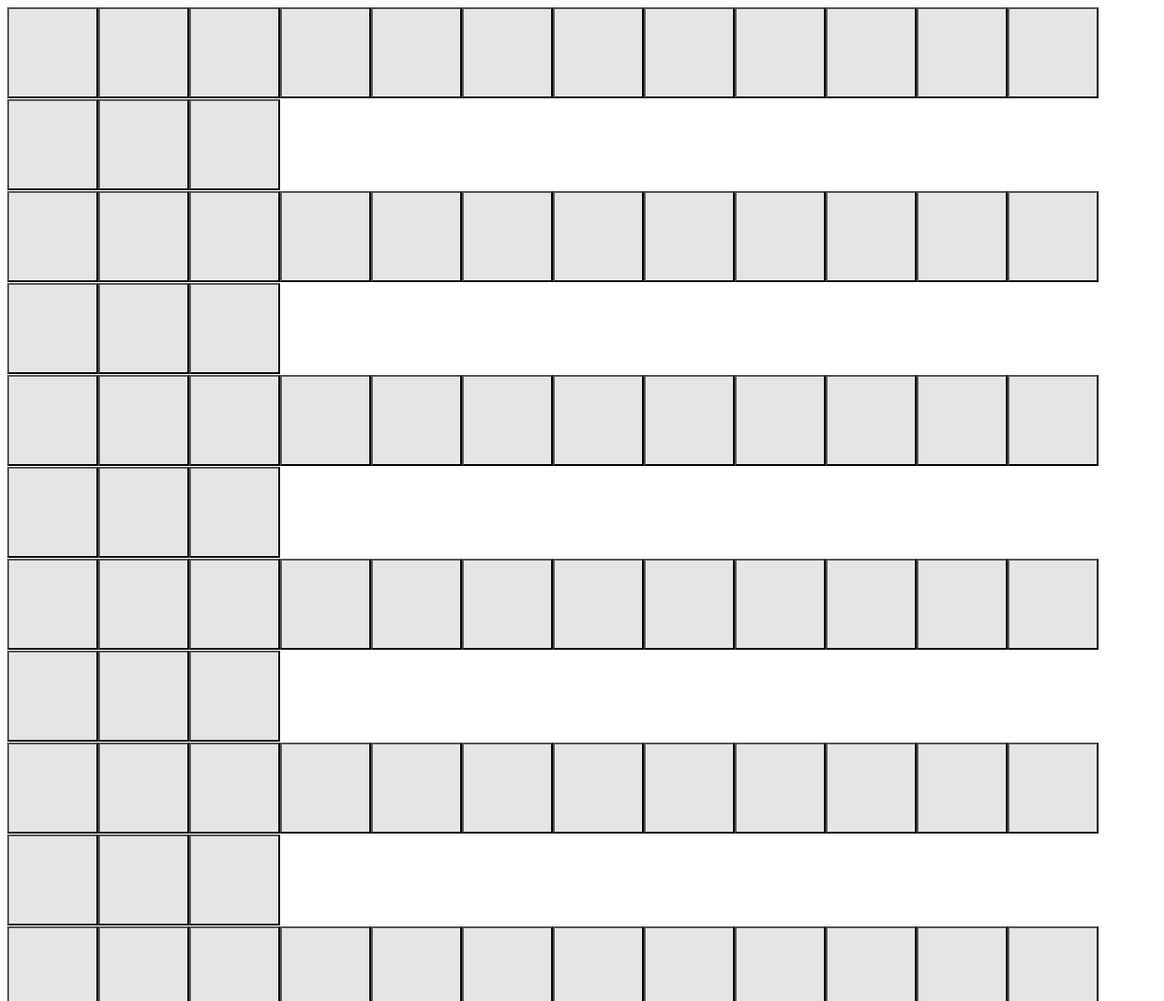
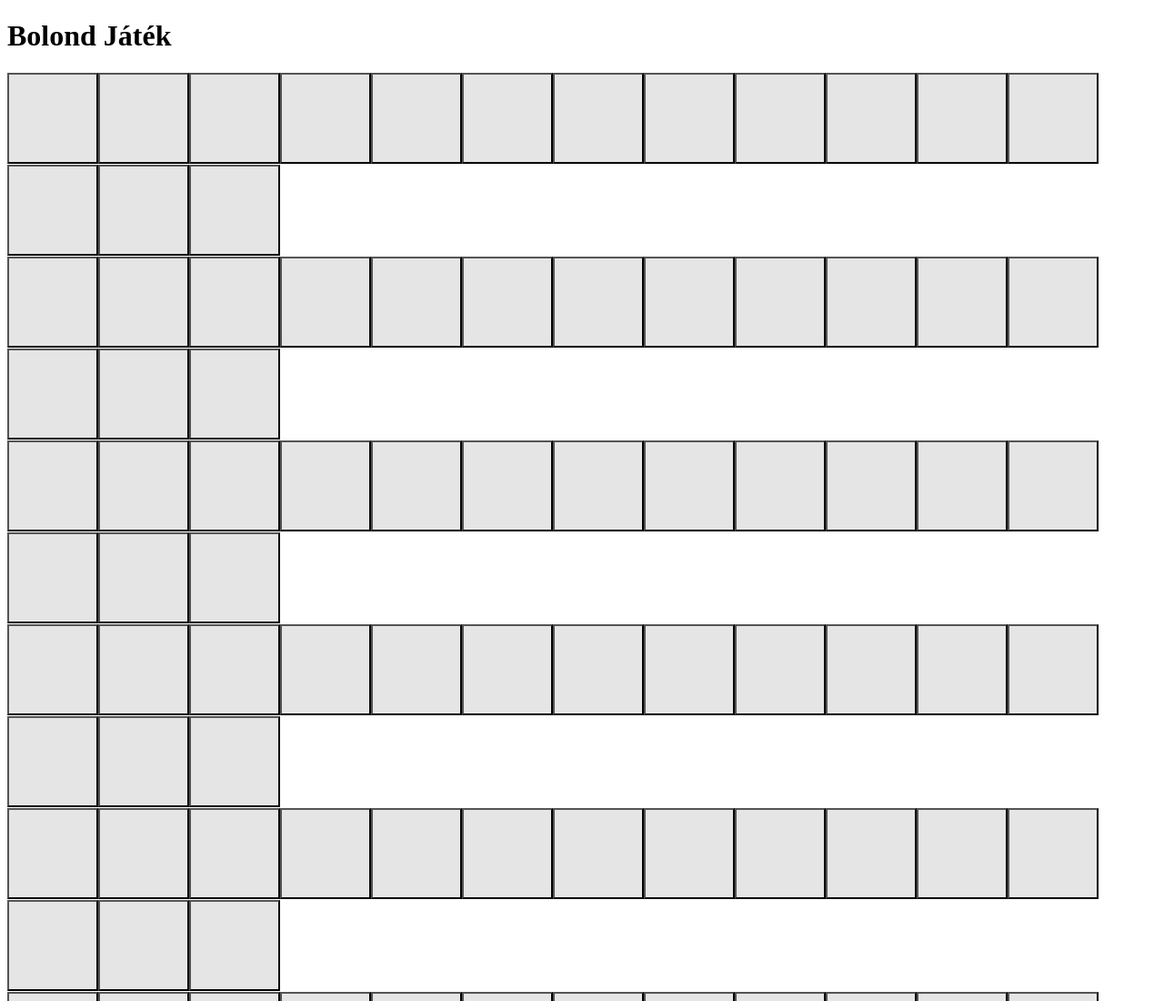
Before and after one commit to HarkaiDaniel01/bolondJatek, a plain HTML site: page index.html in a window 1280 px wide. Shown: the top 1100 px of the page at 91% size. Drawn offline with Linux system fonts and the light colour scheme.

Commit message:
cim hozzaadasa

```diff
--- a/index.html
+++ b/index.html
@@ -6,7 +6,7 @@
     <title>Document</title>
 </head>
 <body>
-
+    <h1>Bolond Játék</h1>
     <div id="tabla"></div>
 
 
```
